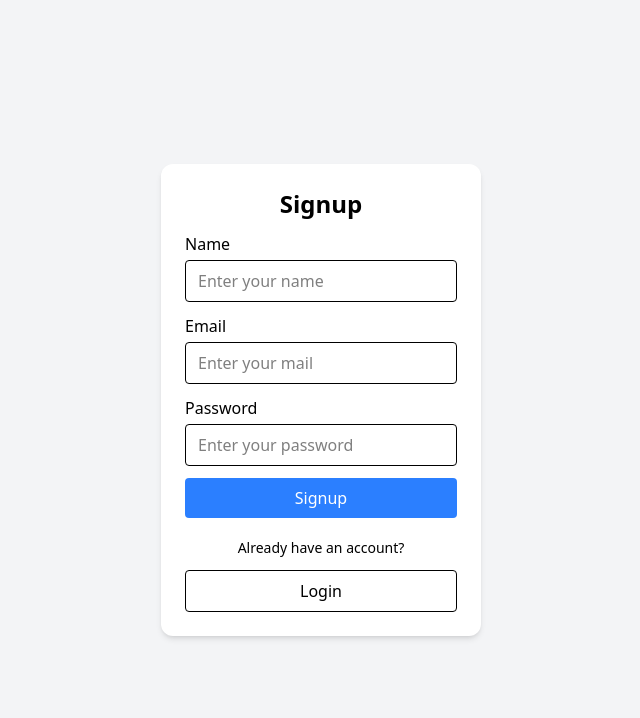
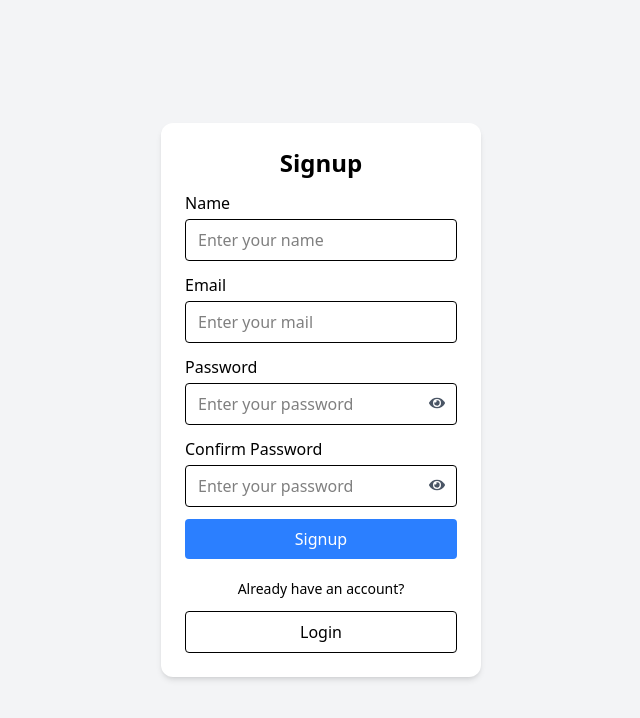
Before and after one commit to priyanjanaaa/Expense-Tracker, a React (Vite) app in the folder client/: page / in a window 1280 px wide. Shown: the top 718 px of the page, without its empty margins (319-959 px from the left). Built offline with nearby package versions, Linux system fonts and the light colour scheme.

Commit message:
Added confirm password feature and then also made password visible/invisible using icons and FaEeye and FaEyeSlash in Passwordfeild.jsx

```diff
--- a/client/package.json
+++ b/client/package.json
@@ -15,6 +15,7 @@
     "axios": "^1.13.2",
     "react": "^19.2.0",
     "react-dom": "^19.2.0",
+    "react-icons": "^5.5.0",
     "react-router-dom": "^7.10.0",
     "tailwindcss": "^4.1.17"
   },
--- a/client/src/components/Login.jsx
+++ b/client/src/components/Login.jsx
@@ -3,6 +3,7 @@ import axios from 'axios'
 import { Link, useNavigate } from 'react-router-dom';
 import { useState } from 'react';
 import Signup from './Signup';
+import Passwordfeild from './Passwordfeild';
 
 const Login = () => {
   const navigate=useNavigate();
@@ -44,7 +45,7 @@ const Login = () => {
 
         <div>
           <label className="block mb-1 font-medium">Password</label>
-          <input type="password" placeholder="Enter your password" value={password} onChange={(e)=>setPassword(e.target.value)}
+          <Passwordfeild type="password" placeholder="Enter your password" value={password} onChange={(e)=>setPassword(e.target.value)}
             className="w-full px-3 py-2 border rounded focus:outline-0 focus:ring-2 focus:ring-blue-400"/>
         </div>
 
--- /dev/null
+++ b/client/src/components/Passwordfeild.jsx
@@ -0,0 +1,28 @@
+import React, { useState } from 'react'
+import {FaEye,FaEyeSlash} from 'react-icons/fa'
+
+const Passwordfeild = ({placeholder="Enter your password",value,onChange}) => {
+    const[showPassword,setShowPassword]=useState(false);
+
+
+  return (
+     <div className="relative w-full">
+      <input
+        type={showPassword ? "text" : "password"}
+        value={value}
+        onChange={onChange}
+        placeholder={placeholder}
+        className="border rounded px-3 py-2 w-full focus:outline-0 focus:ring-2 focus:ring-blue-400"
+      />
+
+      <span
+        onClick={() => setShowPassword(!showPassword)}
+        className="absolute right-3 top-3 cursor-pointer text-gray-600"
+      >
+        {showPassword ? <FaEyeSlash /> : <FaEye />}
+      </span>
+    </div>
+  )
+}
+
+export default Passwordfeild
--- a/client/src/components/Signup.jsx
+++ b/client/src/components/Signup.jsx
@@ -2,18 +2,20 @@ import React, { useState } from 'react'
 import axios from 'axios'
 import { Link, useNavigate } from 'react-router-dom';
 import Login from './Login';
+import Passwordfeild from './Passwordfeild';
 
 const Signup = () => {
     const navigate=useNavigate();
     const[name,setName]=useState('');
     const[email,setEmail]=useState('');
     const[password,setPassword]=useState('');
+    const[confirmPassword,setConfirmPassword]=useState('');
     const[error,setError]=useState('');
 
     const handleSignup=async(e)=>{
         e.preventDefault();
         try{
-            const response=await axios.post('http://localhost:5001/users',{name,email,password});
+            const response=await axios.post('http://localhost:5001/users',{name,email,password,confirmPassword});
             navigate('/login');
 
 
@@ -47,7 +49,13 @@ const Signup = () => {
 
         <div>
           <label className="block mb-1 font-medium">Password</label>
-          <input type="password" placeholder="Enter your password" value={password} onChange={(e)=>setPassword(e.target.value)}
+          <Passwordfeild type="password" placeholder="Enter your password" value={password} onChange={(e)=>setPassword(e.target.value)}
+            className="w-full px-3 py-2 border rounded focus:outline-0 focus:ring-2 focus:ring-blue-400"/>
+        </div>
+
+        <div>
+          <label className="block mb-1 font-medium">Confirm Password</label>
+          <Passwordfeild type="password" placeholder="Enter your password" value={confirmPassword} onChange={(e)=>setConfirmPassword(e.target.value)}
             className="w-full px-3 py-2 border rounded focus:outline-0 focus:ring-2 focus:ring-blue-400"/>
         </div>
 
```
Also changed, not shown: 1 other file (tests, documents, lock files or other folders).
